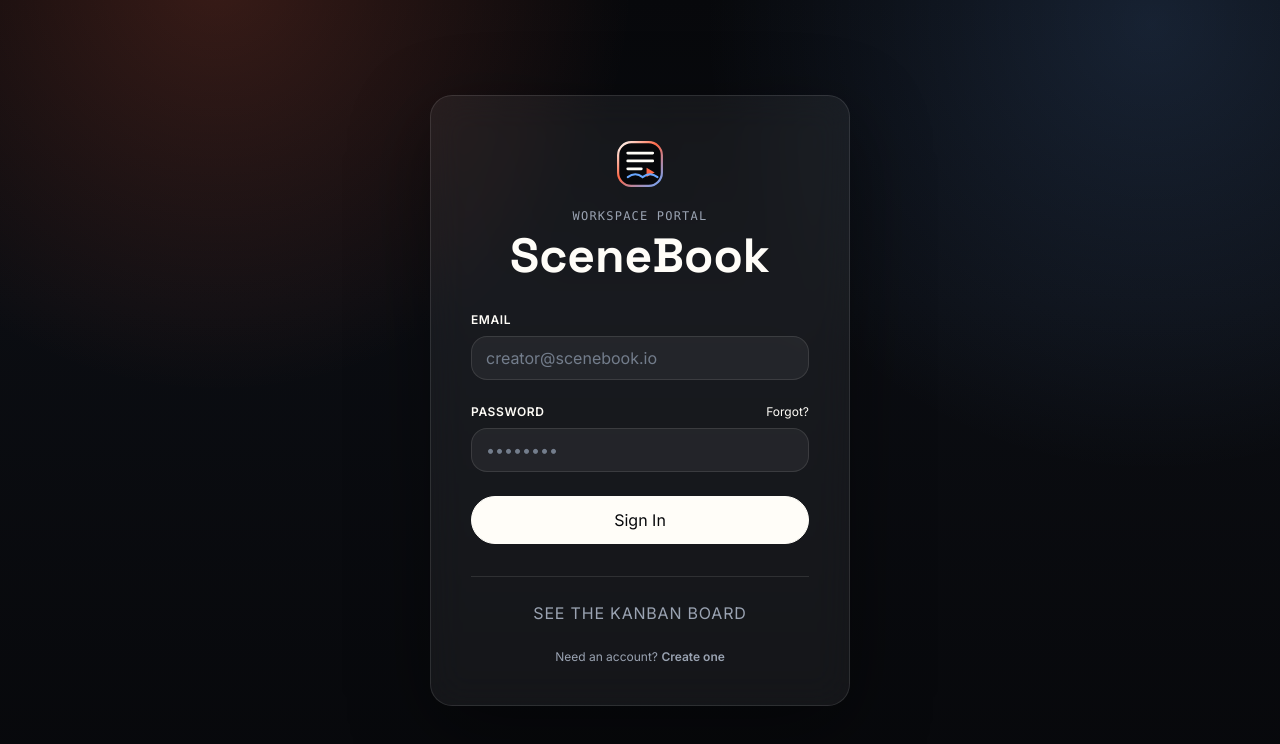
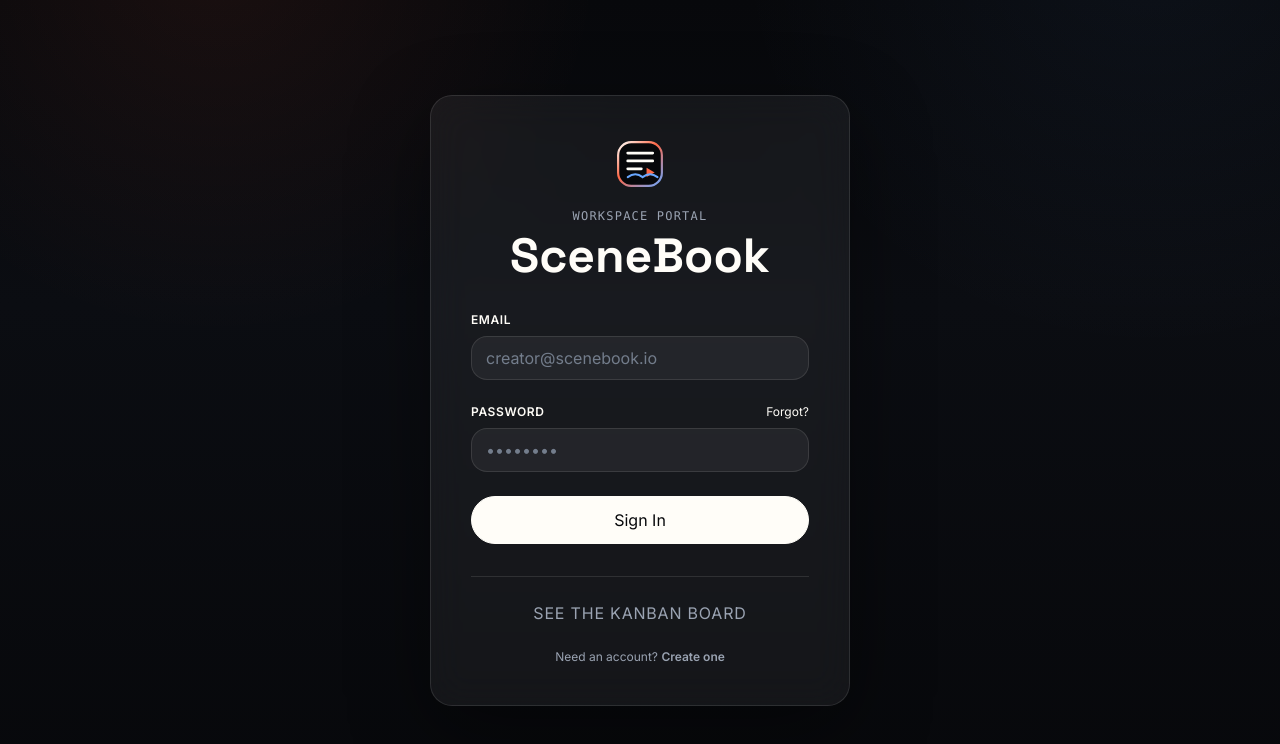
Before and after one commit to hemang-doshi/scenebook, a Next.js app: page /sign-in in a window 1280 px wide. Shown: the top 744 px of the page. Built offline with nearby package versions, Linux system fonts and the light colour scheme; no server answers.

Commit message:
fix: soften ambient page gradient

```diff
--- a/app/globals.css
+++ b/app/globals.css
@@ -99,8 +99,8 @@
   --workspace-rail-collapsed: 56px;
   --workspace-rail-expanded: 248px;
   --sb-ambient-page:
-    radial-gradient(circle at 17% -3%, rgba(255,104,71,.20), transparent 26rem),
-    radial-gradient(circle at 90% 3%, rgba(105,167,255,.16), transparent 28rem),
+    radial-gradient(circle at 17% -6%, rgba(255,104,71,.08), transparent 24rem),
+    radial-gradient(circle at 90% -8%, rgba(105,167,255,.06), transparent 26rem),
     linear-gradient(180deg, #07080b 0%, #0b0d12 38%, #07080b 100%);
   --sb-gradient-thumbnail: linear-gradient(135deg, rgba(255,104,71,.74), rgba(105,167,255,.54));
   --sb-gradient-panel: linear-gradient(180deg, rgba(255,255,255,.06), rgba(255,255,255,.035));
@@ -165,6 +165,10 @@ html {
 body {
   min-height: 100vh;
   background: var(--sb-ambient-page);
+  background-color: var(--bg);
+  background-repeat: no-repeat;
+  background-size: 100% 100vh;
+  background-attachment: fixed;
   color: var(--ink);
   font-family: var(--body);
   font-feature-settings: "kern";
```
Also changed, not shown: 1 other file (tests, documents, lock files or other folders).
